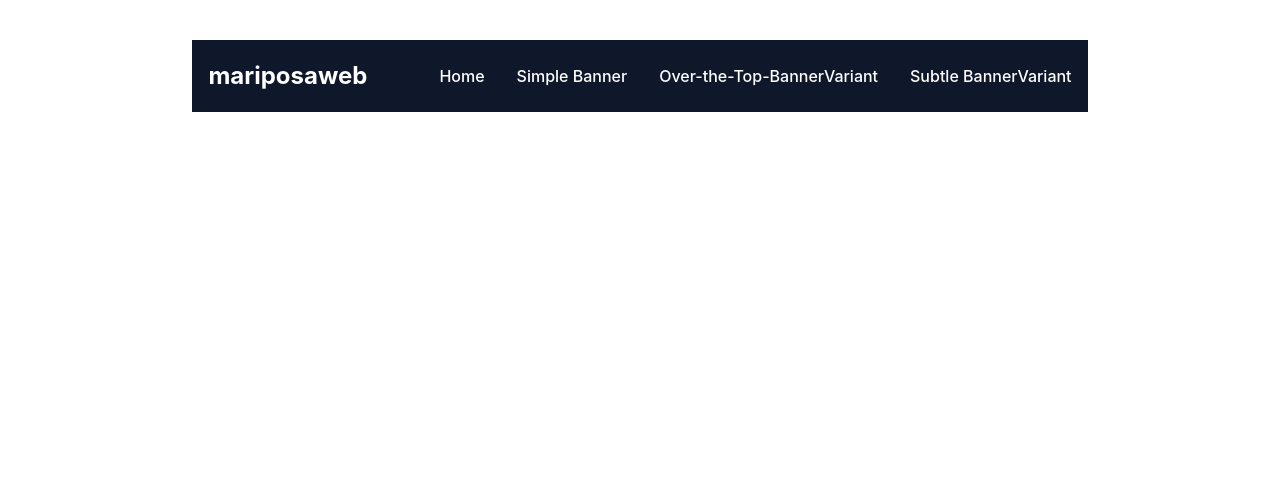
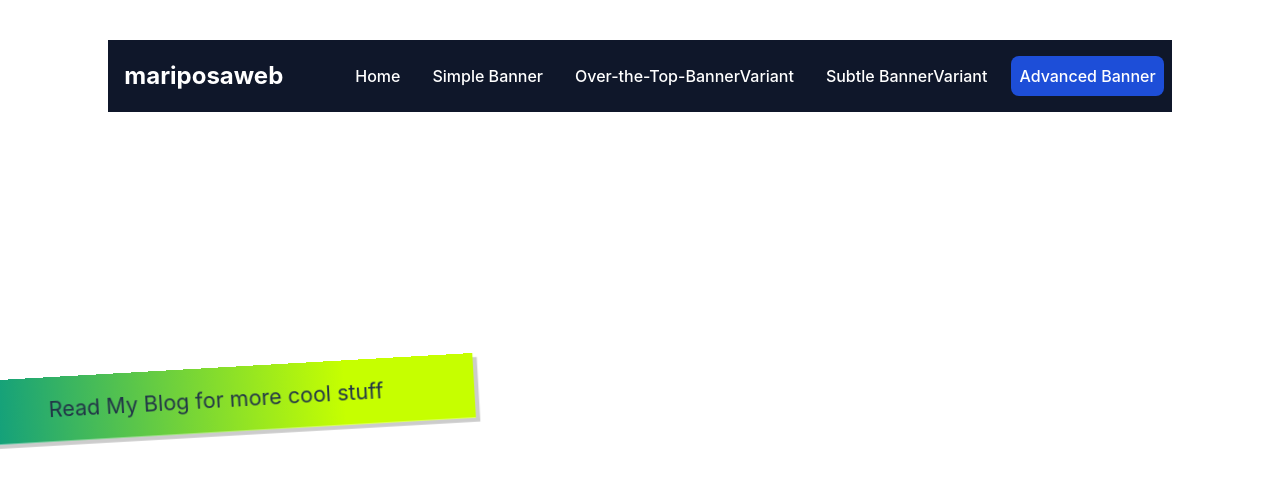
Before and after one commit to DanSimonson/eduframermotion, a React (Vite) app: page /fourthexample in a window 1280 px wide. Shown: the top 488 px of the page. Built offline with nearby package versions, Linux system fonts and the light colour scheme.

Commit message:
all banners working

```diff
--- a/src/App.jsx
+++ b/src/App.jsx
@@ -4,6 +4,7 @@ import { Navbar } from "./components/Navbar";
 import FirstExample from "./pages/FirstExample";
 import SecondExample from "./pages/SecondExample";
 import ThirdExample from "./pages/ThirdExample";
+import FourthExample from "./pages/FourthExample";
 import Home from "./pages/Home";
 
 function App() {
@@ -21,10 +22,11 @@ function App() {
         <Navbar />
       </div>
       <Routes>
-        <Route path='/' element={<Home/>} />
+        <Route path="/" element={<Home />} />
         <Route path="firstexample" element={<FirstExample />} />
         <Route path="secondexample" element={<SecondExample />} />
         <Route path="thirdexample" element={<ThirdExample />} />
+        <Route path="fourthexample" element={<FourthExample />} />
       </Routes>
     </div>
   );
--- /dev/null
+++ b/src/components/AdvancedBanner.jsx
@@ -0,0 +1,96 @@
+import { motion, useMotionValue, useTransform } from "framer-motion";
+
+export const Example = () => {
+  const blockVariants = {
+    initial: {
+      rotate: 0,
+    },
+    target: {
+      rotate: 360,
+    },
+  };
+
+  const rotate = useMotionValue(0);
+  /**
+   * Here we tie together the value of "scale" to the value
+   * of "rotate"
+   * The scale will increase along the rotation, from 0
+   * until the rotation reaches 270 degrees ([0, 270])
+   * where the scale property will be equal to 1 ([0, 1]).
+   * The scale will stop increasing while the rotation
+   * finishes its transition
+   *
+   * You can try to modify the values below, and see how it
+   * impacts the resulting transition.
+   */
+  const scale = useTransform(rotate, [0, 270], [0, 1]);
+
+  return (
+    <motion.div
+      style={{
+        background: "linear-gradient(90deg,#ffa0ae 0%,#aacaef 75%)",
+        height: "100px",
+        width: "100px",
+        borderRadius: "10px",
+        rotate,
+        scale,
+      }}
+      variants={blockVariants}
+      initial="initial"
+      animate="target"
+      transition={{
+        ease: "easeInOut",
+        duration: 4,
+      }}
+    />
+  );
+};
+
+export const AdvancedBanner = () => {
+  const rotate = useMotionValue(0);
+  const scale = useTransform(rotate, [0, 290], [0, 1]);
+  //const opacityOutput = [0, 0.5, 1];
+  //const xInput = [-600, 3000]
+  //const opacity = useTransform(x, xInput opacityOutput)
+
+  const AdvancedVariants = {
+    wildIn: {
+      x: -600,
+      rotate: -5,
+      scale: 1,
+    },
+    wildOut: {
+      rotate: 5,
+      x: 3000,
+      scale: 3,
+      boxShadow: "18px 18px 0 rgba(0, 0, 0, 0.2)",
+    },
+  };
+
+  return (
+    <motion.div
+      style={{
+        height: "3rem",
+        width: "24rem",
+        background: "linear-gradient(90deg,#009688 0%,#c6ff00 75%)",
+        display: "flex",
+        justifyContent: "center",
+        alignItems: "center",
+      }}
+      variants={AdvancedVariants}
+      initial="wildIn"
+      animate="wildOut"
+      transition={{
+        type: "tween",
+        ease: "easeInOut",
+        repeat: Infinity,
+        repeatType: "loop",
+        repeatDelay: 3,
+        duration: 12,
+        delay: 2,
+      }}
+    >
+      Read My Blog for more cool stuff
+    </motion.div>
+  );
+};
--- a/src/components/Navbar.jsx
+++ b/src/components/Navbar.jsx
@@ -6,7 +6,7 @@ export const Navbar = () => {
   const [menuOpen, setMenuOpen] = useState(false);
 
   return (
-    <nav className= 'mt-96'>
+    <nav className="mt-96">
       <Link to="/" className="title">
         mariposaweb
       </Link>
@@ -17,7 +17,7 @@ export const Navbar = () => {
       </div>
       <ul className={menuOpen ? "open" : ""}>
         <li>
-          <NavLink to='/'>Home</NavLink>
+          <NavLink to="/">Home</NavLink>
         </li>
         <li>
           <NavLink to="/firstexample">Simple Banner</NavLink>
@@ -28,6 +28,9 @@ export const Navbar = () => {
         <li>
           <NavLink to="/thirdexample">Subtle BannerVariant</NavLink>
         </li>
+        <li>
+          <NavLink to="/fourthexample">Advanced Banner</NavLink>
+        </li>
       </ul>
     </nav>
   );
--- /dev/null
+++ b/src/pages/FourthExample.jsx
@@ -0,0 +1,26 @@
+import React from "react";
+import { Types } from "../utils/Type";
+import { Example, AdvancedBanner } from "../components/AdvancedBanner";
+
+function FourthExample() {
+  let type = Types();
+  return (
+    <>
+      <div
+      // style={{
+      //   width: "25vw",
+      //   display: "flex",
+      //   justifyContent: "center",
+      //   marginTop: "4rem",
+      //   border: "5xp solid green",
+      // }}
+      >
+        {/* <Example /> */}
+        <AdvancedBanner />
+        {/* <AnimatedBanner typeIn={type.overthetopIn} typeOut={type.overthetopOut} /> */}
+      </div>
+    </>
+  );
+}
+
+export default FourthExample;
```
